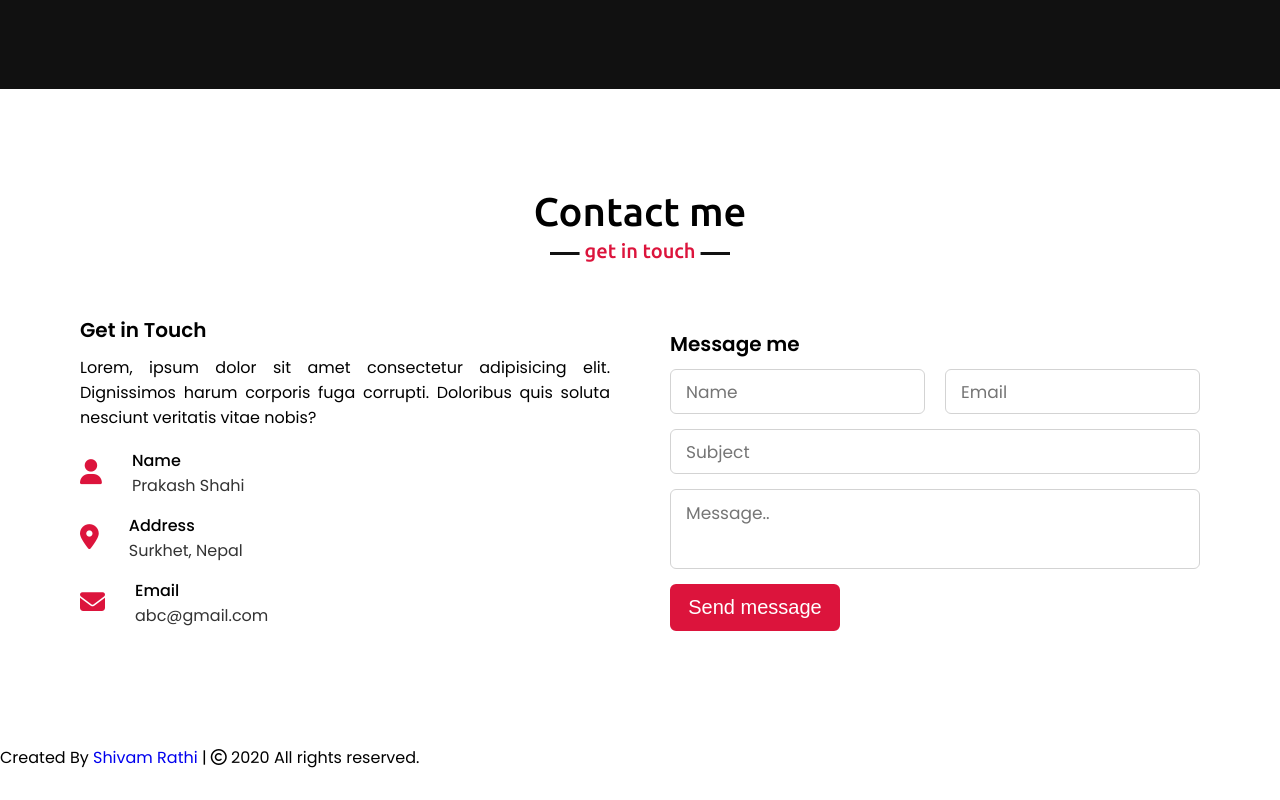
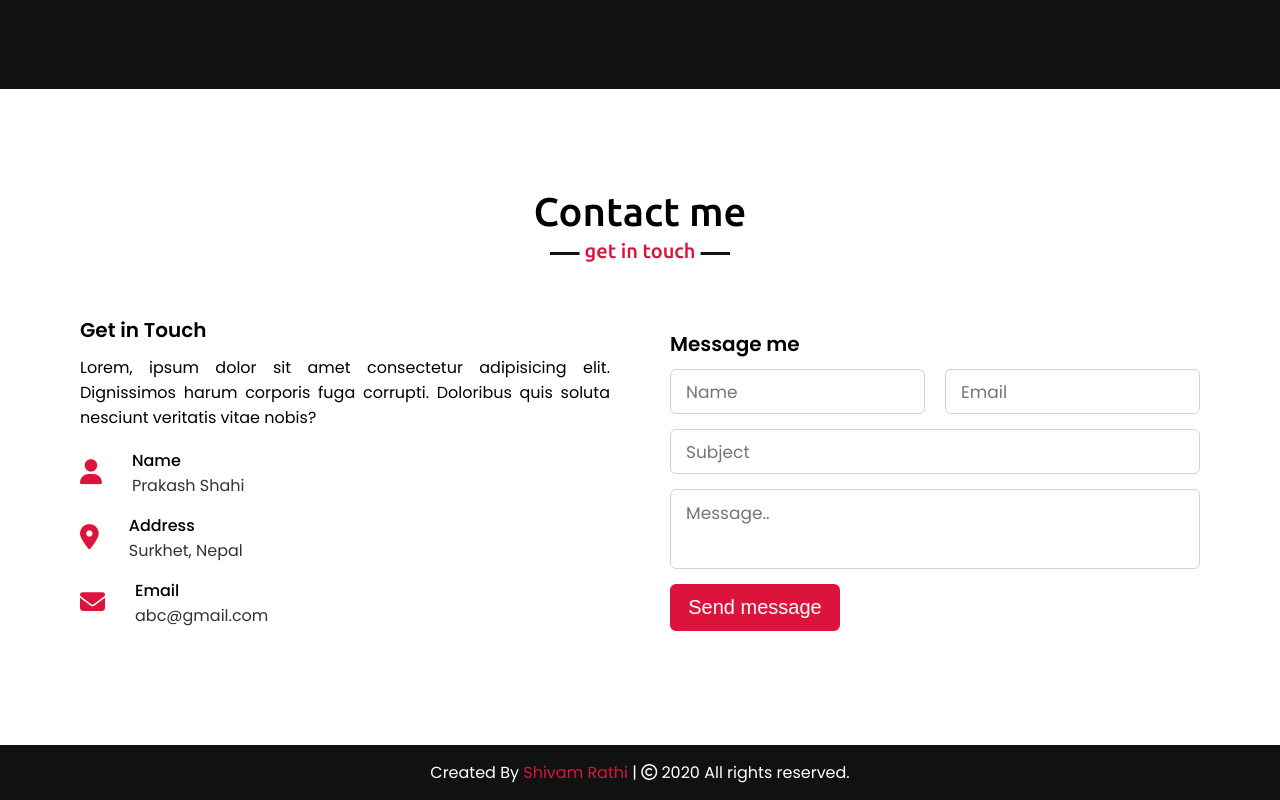
Before and after one commit to shivamrathi99/portfolio-website, a plain HTML site: page index.html in a window 1280 px wide. Shown: the part 4321-5121 px from the top of the page. Before the commit the page ends 5091 px from the top, so only its background shows below. Drawn offline with nearby package versions, Linux system fonts and the light colour scheme.

Commit message:
footer section styling

```diff
--- a/style.css
+++ b/style.css
@@ -583,6 +583,21 @@ section .title::after {
   background: none;
 }
 
+/* footer section styling */
+footer {
+  background: #111;
+  padding: 15px 23px;
+  color: #fff;
+  text-align: center;
+}
+footer span a {
+  color: crimson;
+  text-decoration: none;
+}
+footer span a:hover {
+  text-decoration: underline;
+}
+
 @media (max-width: 690px) {
   .max-width {
     padding: 0 23px;
```
